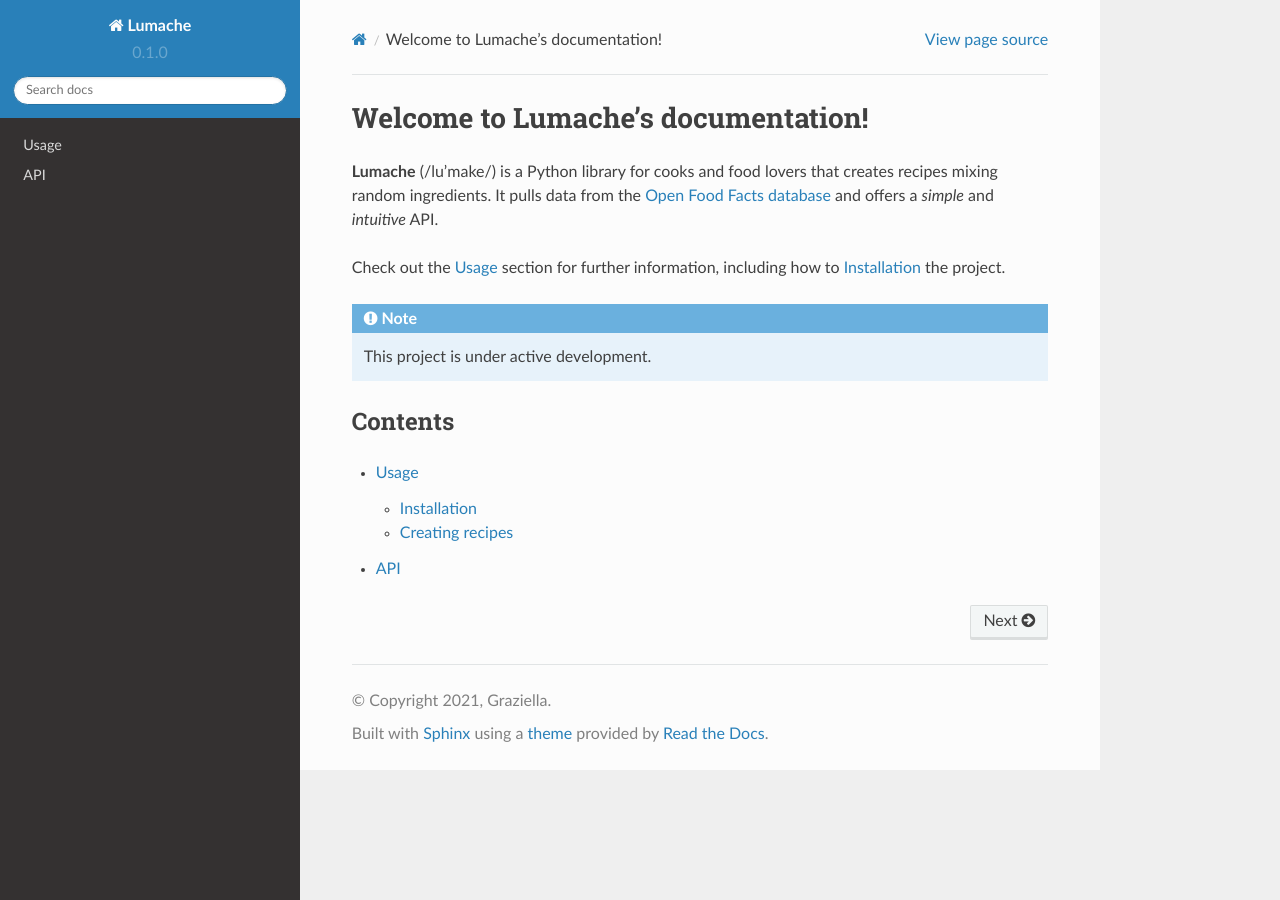
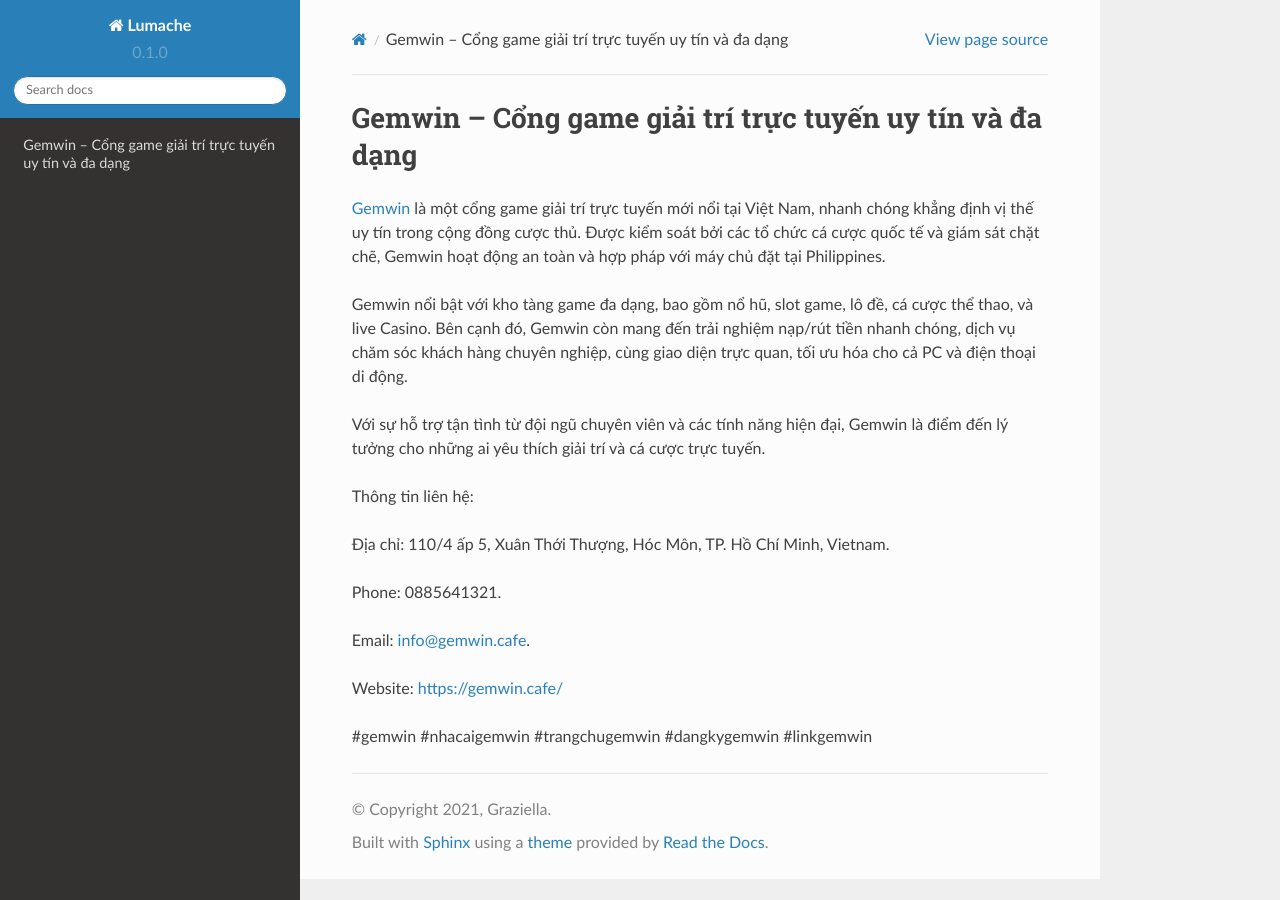
Before and after one commit to luongchanvien962/gemwincafe, a Sphinx documentation site: the page built from docs/source/index.rst, in a window 1280 px wide. Built offline with Sphinx 7.4.7 and the Read the Docs theme 2.0.0, drawn with Linux system fonts in a browser that asks for light colours.

Commit message:
Update index.rst

```diff
--- a/docs/source/index.rst
+++ b/docs/source/index.rst
@@ -1,22 +1,20 @@
-Welcome to Lumache's documentation!
+Gemwin – Cổng game giải trí trực tuyến uy tín và đa dạng
 ===================================
 
-**Lumache** (/lu'make/) is a Python library for cooks and food lovers
-that creates recipes mixing random ingredients.
-It pulls data from the `Open Food Facts database <https://world.openfoodfacts.org/>`_
-and offers a *simple* and *intuitive* API.
+`Gemwin <https://gemwin.cafe/>`_ là một cổng game giải trí trực tuyến mới nổi tại Việt Nam, nhanh chóng khẳng định vị thế uy tín trong cộng đồng cược thủ. Được kiểm soát bởi các tổ chức cá cược quốc tế và giám sát chặt chẽ, Gemwin hoạt động an toàn và hợp pháp với máy chủ đặt tại Philippines.
 
-Check out the :doc:`usage` section for further information, including
-how to :ref:`installation` the project.
+Gemwin nổi bật với kho tàng game đa dạng, bao gồm nổ hũ, slot game, lô đề, cá cược thể thao, và live Casino. Bên cạnh đó, Gemwin còn mang đến trải nghiệm nạp/rút tiền nhanh chóng, dịch vụ chăm sóc khách hàng chuyên nghiệp, cùng giao diện trực quan, tối ưu hóa cho cả PC và điện thoại di động.
 
-.. note::
+Với sự hỗ trợ tận tình từ đội ngũ chuyên viên và các tính năng hiện đại, Gemwin là điểm đến lý tưởng cho những ai yêu thích giải trí và cá cược trực tuyến.
 
-   This project is under active development.
+Thông tin liên hệ:
 
-Contents
---------
+Địa chỉ: 110/4 ấp 5, Xuân Thới Thượng, Hóc Môn, TP. Hồ Chí Minh, Vietnam.
 
-.. toctree::
+Phone: 0885641321.
 
-   usage
-   api
+Email: info@gemwin.cafe.
+
+Website: https://gemwin.cafe/
+
+#gemwin #nhacaigemwin #trangchugemwin #dangkygemwin #linkgemwin
```
